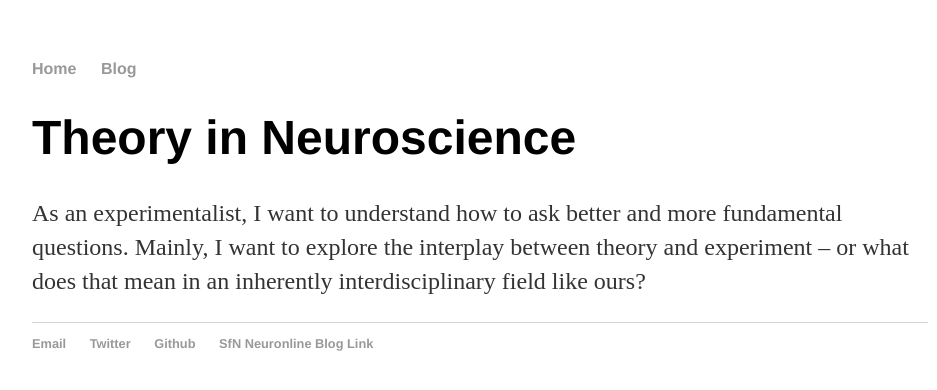
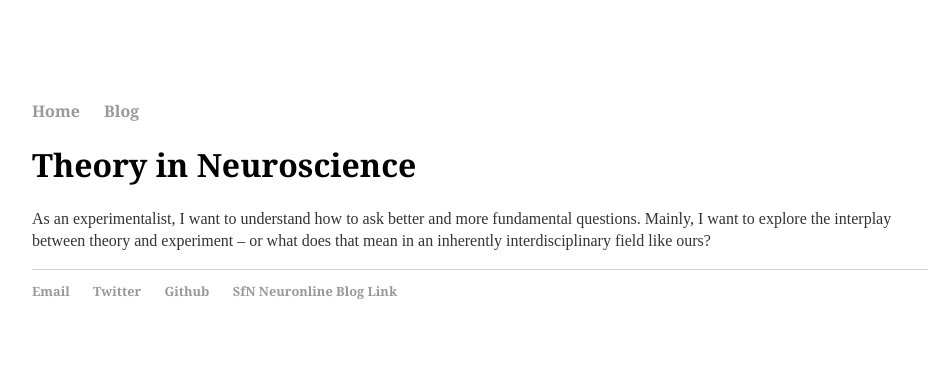
Before and after one commit to bitsandspikes/bitsandspikes.github.io, a Jekyll site: the page built from index.html, in a window 1280 px wide. Shown: the top 390 px of the page, without its empty margins (160-1097 px from the left). Built offline with Jekyll 4.4.1, drawn with Linux system fonts in a browser that asks for light colours.

Commit message:
Update main.css

```diff
--- a/css/main.css
+++ b/css/main.css
@@ -1,9 +1,9 @@
 body {
-    margin: 60px auto;
+    margin: 100px auto;
     width: 70%;
 }
 nav ul, footer ul {
-    font-family:'Helvetica', 'Arial', 'Sans-Serif';
+    font-family:'Cambria', 'Cambria', 'Cambria';
     padding: 0px;
     list-style: none;
     font-weight: bold;
@@ -20,11 +20,11 @@ a:hover {
     text-decoration: underline;
 }
 h1 {
-    font-size: 3em;
-    font-family:'Helvetica', 'Arial', 'Sans-Serif';
+    font-size: 2em;
+    font-family:'Cambria', 'Cambria', 'Cambria';
 }
 p {
-    font-size: 1.5em;
+    font-size: 1em;
     line-height: 1.4em;
     color: #333;
 }
```
